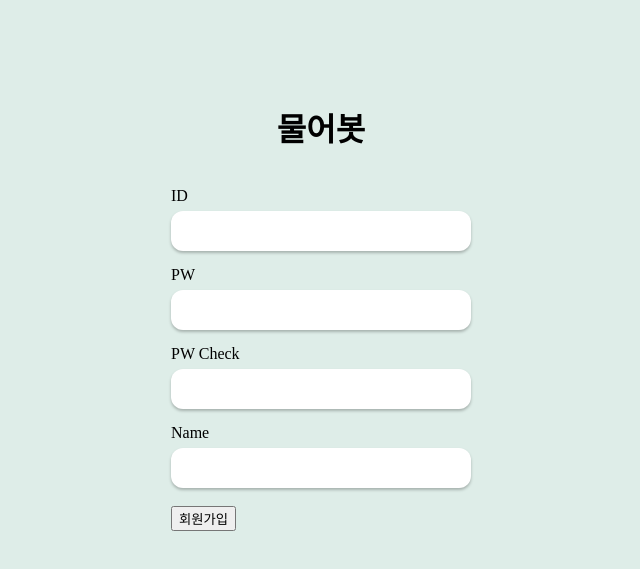
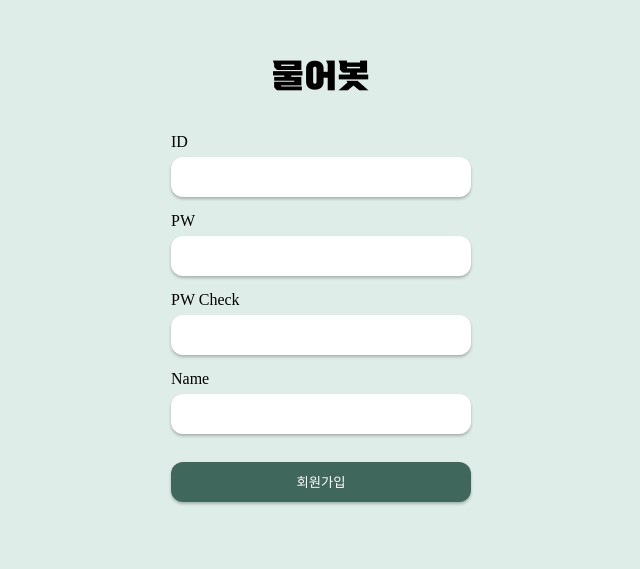
Before and after one commit to hanseongbugi/MURERbot, a React (Create React App) app in the folder murerbot/: page /signup in a window 1280 px wide. Shown: the part 117-686 px from the top of the page, without its empty margins (319-959 px from the left). Built offline with nearby package versions, Linux system fonts and the light colour scheme.

Commit message:
화살표 함수로 수정 & SignUp 폰트 적용

```diff
--- a/murerbot/src/components/Login.js
+++ b/murerbot/src/components/Login.js
@@ -3,7 +3,7 @@ import { Link } from 'react-router-dom'
 import "../css/login.css"
 import "../css/grid.min.css"
 
-function Login() {
+const Login=()=>{
     const [inputId, setInputId] = useState('')
     const [inputPw, setInputPw] = useState('')
 
--- a/murerbot/src/components/SignUp.js
+++ b/murerbot/src/components/SignUp.js
@@ -2,7 +2,7 @@ import React, { useState } from "react";
 import { Link } from 'react-router-dom'
 import "../css/signup.css"
 
-function SignUp(){
+const SignUp = ()=>{
     const [inputId, setInputId] = useState('')
     const [inputPw, setInputPw] = useState('')
     const [reInputPw, setReInputPw] = useState('')
@@ -47,7 +47,7 @@ function SignUp(){
                 </div><br/>
                 <input class="signup_input" type='text' name='input_name' value={inputName} onChange={handleInputName}/><br/><br/>
             <Link to="/">
-                <button type='button' onClick={onClickSignUp}>회원가입</button>
+                <button class="signup_button" type='button' onClick={onClickSignUp}>회원가입</button>
             </Link>
     </div>
     )
--- a/murerbot/src/css/signup.css
+++ b/murerbot/src/css/signup.css
@@ -1,19 +1,48 @@
+@import "./fonts.css";
+
+* {
+    box-sizing: border-box;
+}
+
+body {
+    background-color: #DEEDE8;
+
+}
 .signup_div{
     width:300px;
-    height:400px;
+    height:500px;
     position:absolute;
     top:50%;
     left:50%;
-    margin: -200px 0 0 -150px;
+    margin: -250px 0 0 -150px;
 }
 .signup_label_div{
     float : left;
     margin-top: 5%;
 }
 .signup_title_div{
+    letter-spacing: 0.05em;
+    font-family: "heavy";
     text-align: center;
+    margin: 0 auto;
 }
 .signup_input{
     margin-top: 2%;
     width:100%;
 }
+
+.signup_button{
+    border-style: none;
+    width: 100%;
+    height: 40px;
+    border-radius: 12px;
+    color: #ffffff;
+    background-color: #3F675B;
+    margin-top: 10px;
+    box-shadow: 0px 2px 3px rgba(0, 0, 0, 0.25);
+
+}
+
+.signup_button:hover{
+    background-color: #365E52;
+}
```
